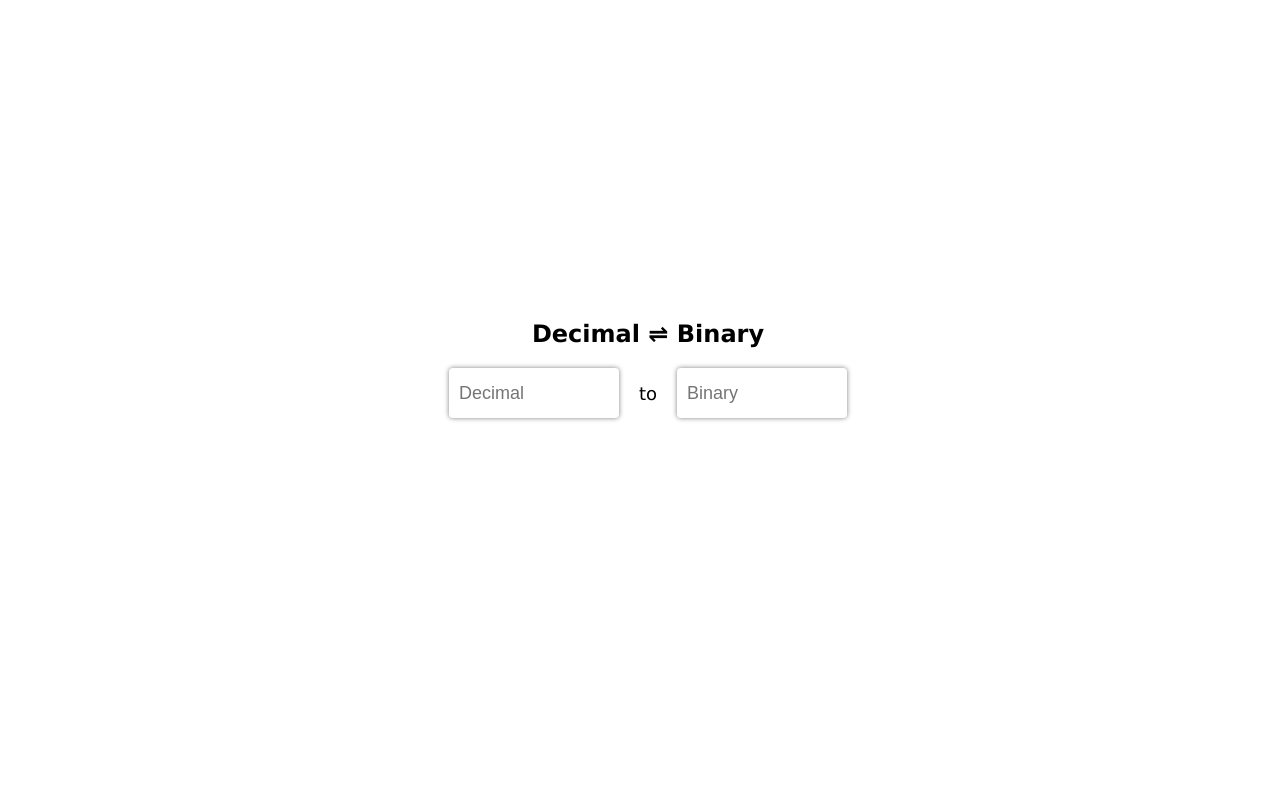
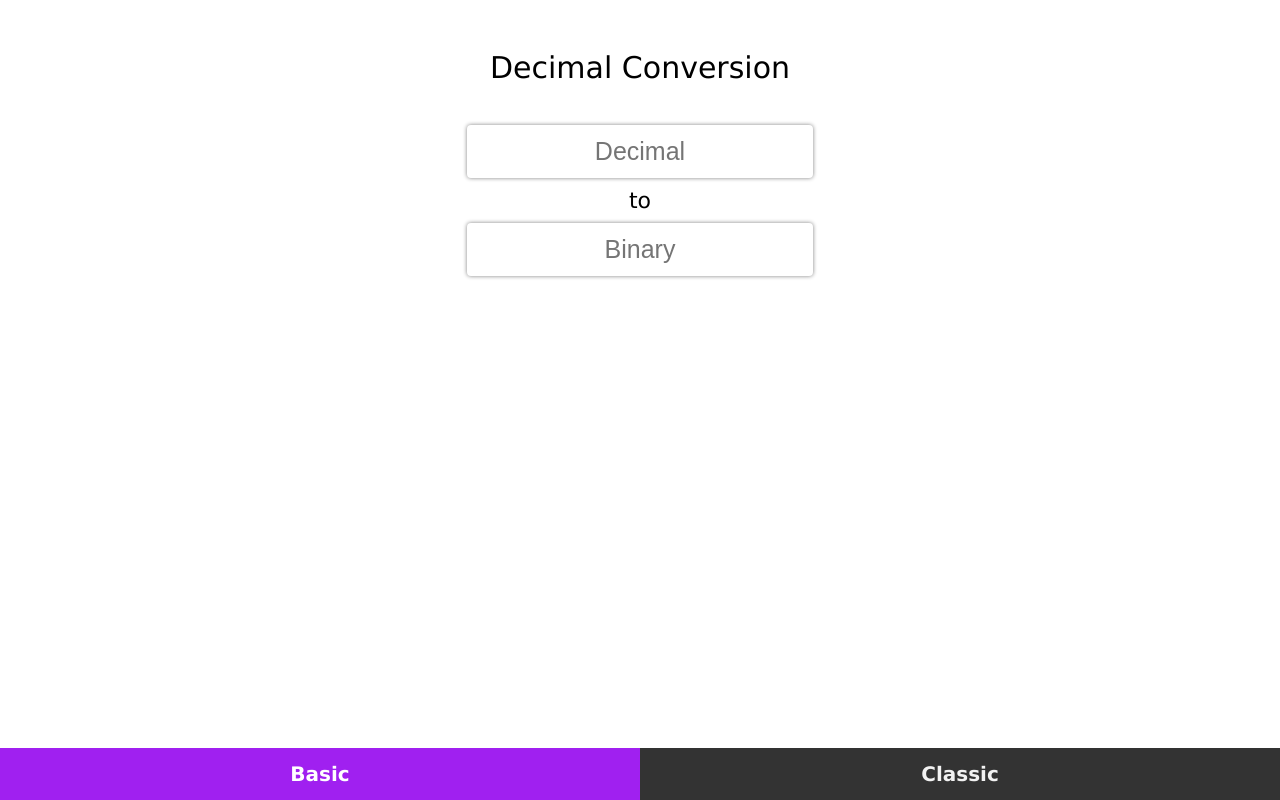
Before and after one commit to gouravg8/deciToBinaryConvo, a plain HTML site: page index.html in a window 1280 px wide. Drawn offline with Linux system fonts and the light colour scheme.

```diff
--- a/index.html
+++ b/index.html
@@ -3,21 +3,30 @@
 
 <head>
     <meta charset="UTF-8">
-    <meta name="viewport" content="width=device-width, initial-scale=1.0">
+    <meta name="viewport" content="width=device-width, initial-scale=1.0, maximum-scale=1.0, user-scalable=no">
     <title>Conversion Calculator</title>
     <link rel="stylesheet" href="style.css">
 </head>
 
 <body>
-    <h2>Decimal ⇌ Binary</h2>
+    <p class="heading">Decimal Conversion</p>
     <div class="container">
-        <div class="input-container">
-            <input type="text" id="input1" placeholder="Decimal">
+        <div class="container">
+            <input type="text" id="input11" placeholder="Decimal">
+            <br>
             <label id="labelTo">to</label>
-            <input type="text" id="input2" placeholder="Binary">
+            <br>
+            <input type="text" id="input12" placeholder="Binary">
         </div>
         <!-- <button id="calculate-btn">Calculate</button> -->
     </div>
+
+    <div id="navbar" class="navbar">
+        <a id="basic" href="#" class="active">Basic</a>
+        <a id="classic" href="index2.html" class="tab">Classic</a>
+    </div>
+
+
     <script src="script.js"></script>
 </body>
 
--- /dev/null
+++ b/navstyle.css
@@ -0,0 +1,23 @@
+.navbar {
+  width: 100%;
+  background-color: #555;
+  overflow: auto;
+}
+
+.navbar a {
+  float: left;
+  padding: 12px;
+  color: white;
+  text-decoration: none;
+  font-size: 17px;
+  width: 45%; /* Four links of equal widths */
+  text-align: center;
+}
+
+.navbar a:hover {
+  background-color: #000;
+}
+
+.navbar a.active {
+  background-color: #04aa6d;
+}
--- a/script.js
+++ b/script.js
@@ -1,50 +1,25 @@
-const input1 = document.getElementById("input1");
-const input2 = document.getElementById("input2");
-const calculateBtn = document.getElementById("calculate-btn")
-
-// calculateBtn.addEventListener("click", function () {
-//     // Get the values from the input fields
-//     const input1Value = input1.value;
-//     const input2Value = input2.value;
-
-//     if (input1Value != "" || input2Value != "") {
-//         // Perform calculations or logic here
-//         console.log("Value 1: " + input1Value);
-//         console.log("Value 2: " + input2Value);
-
-//         // input1.dispatchEvent(new Event("change"));
-//         // input2.dispatchEvent(new Event("change"));
-//     } else {
-//         console.log("khali hai")
-//     }
-// });
-
-// Add an event listener for the onchange event
-input1.addEventListener("input", function () {
-    console.log("Input 1 value is " + input1.value);
-
-    input2.value = decimalToBinary(input1.value);
-
-    function decimalToBinary(decimal) {
-        if(decimal >= 0){
-            return (decimal >>> 0).toString(2);
-        }else{
-            return 'Only positive'
-        }
+const input11 = document.getElementById("input11");
+const input12 = document.getElementById("input12");
+// Add an event listener for the input event
+input11.addEventListener("input", function () {
+    if (input11.value >= 0) {
+        decimalConversion(input11.value)
+    } else {
+        decimalConversion("Only positive")
     }
 });
 
-input2.addEventListener("input", function () {
-    console.log("Input 2 value is " + input2.value);
-    input1.value = binaryToDecimal(input2.value)
+input12.addEventListener("input", () => {
+    binaryConversion(input12.value)
+})
+/////////////////////////////////////////
+function decimalConversion(decimal) {
+    let binary = (decimal >>> 0).toString(2);
+    input12.value = binary
+}
 
-    function binaryToDecimal(binary) {
-        if (typeof binary !== 'string') {
-            return 'Input must be a string'
-        }
-        if (!/^[01]+$/.test(binary)) {
-            return 'Not valid'
-        }
-        return parseInt(binary, 2);
-    }
-});
+
+function binaryConversion(binary) {
+    let decimal = parseInt(binary, 2).toString();
+    input11.value = decimal
+}
--- a/style.css
+++ b/style.css
@@ -1,90 +1,73 @@
-h2,
-label {
-  font-family: Verdana, Geneva, Tahoma, sans-serif;
-  font-size: 24px;
-  margin: 0 10px;
-}
-label {
-  font-size: 18px;
+* {
+  box-sizing: border-box;
 }
 
-h2 {
-  display: flex;
-  align-items: center;
+.heading,
+#labelTo {
+  width: 100%;
+  height: auto;
+  font-family: Verdana, Geneva, Tahoma, sans-serif;
   justify-content: center;
-  margin-bottom: 10px;
-  /* display: block; */
-  border: none; /* Remove border */
-  border-radius: 4px; /* Rounded corners */
 }
 
-.input-container {
-  display: flex;
-  align-items: center;
-  justify-content: center;
-  /* margin-top: 10rem; */
+.heading {
+  margin-top: 50px;
+  font-size: 30px;
 }
 
-@media screen and (max-width: 451px) {
-  body {
-    width: 98%;
-    height: auto;
-    margin-top: 40vh;
-    display: block;
-    align-items: center;
-    justify-content: center;
-  }
-
-  .container {
-    display: flex;
-    align-items: center;
-    justify-content: center;
-    width: 100%;
-  }
-
-  input[type="text"] {
-    width: 100%;
-    height: 30px;
-    font-size: 100%;
-    margin: 10px;
-    padding: 1vh;
-    border-radius: 4px;
-    border: none;
-    box-shadow: 0 0 5px gray;
-    transition: all 0.3s ease-in-out;
-  }
-
-  input[type="text"]:focus {
-    border: 2px solid #4caf50;
-    box-shadow: 0 0 5px #4caf50;
-  }
+#labelTo {
+  font-size: 22px;
 }
 
-@media screen and (min-width: 451px) {
-  body {
-    width: 100%;
-    height: auto;
-    margin-top: 40vh;
-    display: block;
-    align-items: center;
-    justify-content: center;
-  }
-  .container {
-    display: flex;
-    align-items: center;
-    justify-content: center;
-    /* height: 90vh; */
-  }
+.navbar {
+  font-family: Verdana, Geneva, Tahoma, sans-serif;
+  overflow: auto;
+  background-color: #333;
+  position: fixed;
+  bottom: 0;
+  left: 0;
+  width: 100%;
+}
 
-  input[type="text"] {
-    width: 150px;
-    height: 30px;
-    font-size: 18px;
-    margin: 10px;
-    padding: 10px;
-    border-radius: 4px;
-    border: none;
-    box-shadow: 0 0 5px gray;
-    transition: all 0.3s ease-in-out;
-  }
+.navbar a {
+  float: left;
+  padding: 12px;
+  width: 50%;
+  display: block;
+  font-weight: bold;
+  color: #f2f2f2;
+  text-align: center;
+  padding: 14px 16px;
+  text-decoration: none;
+  font-size: 20px;
 }
+
+.navbar a:hover {
+  background: #f1f1f1;
+  color: black;
+}
+
+.navbar a.active {
+  background-color: #a020f0;
+  color: white;
+}
+
+.container,
+.heading,
+#labelTo {
+  display: flex;
+  flex-flow: row wrap;
+  justify-content: center;
+}
+
+input {
+  height: auto;
+  padding: 12px;
+  margin: 10px;
+  text-align: center;
+  font-size: 25px;
+  border: none;
+  border-radius: 4px;
+  box-shadow: 0 0 4px gray;
+  transition: all 0.3s ease-in-out;
+}
```
Also changed, not shown: index2.html (added, +33 -0 lines), script2.js (added, +61 -0 lines).
